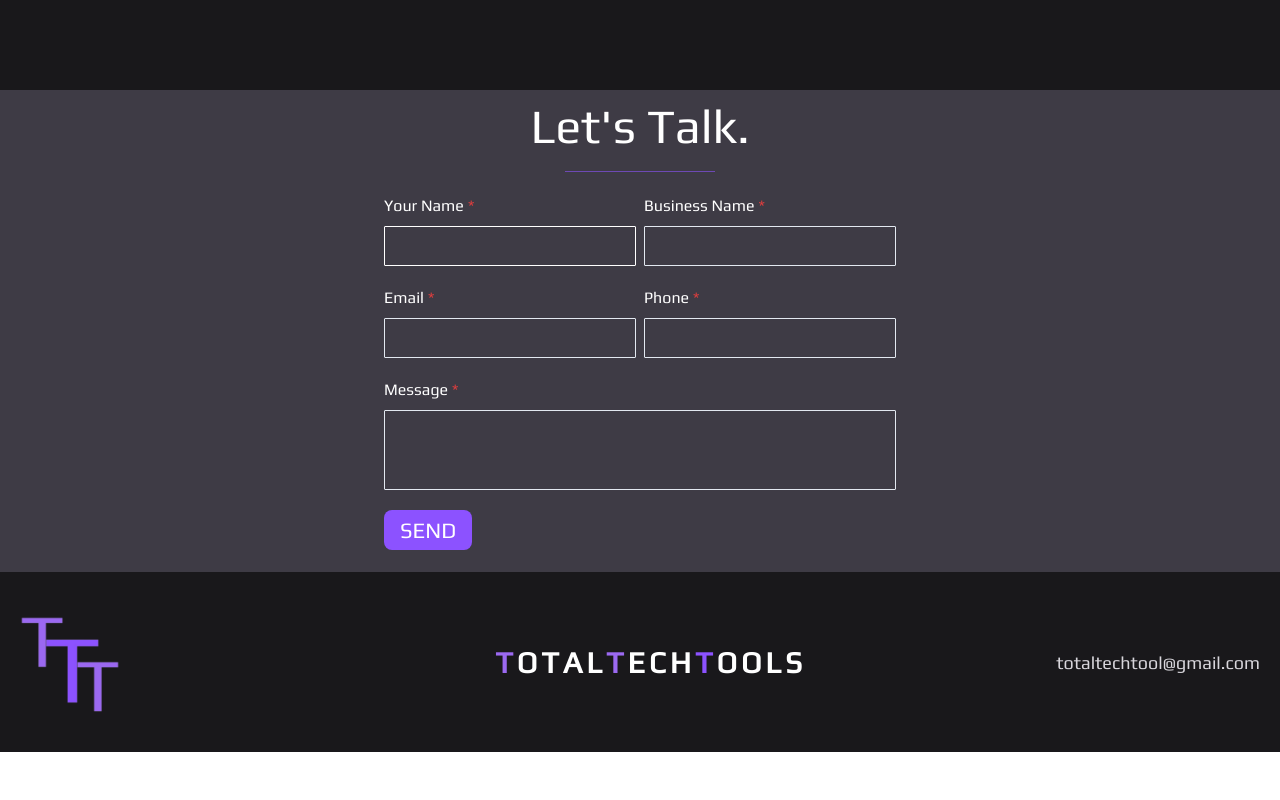
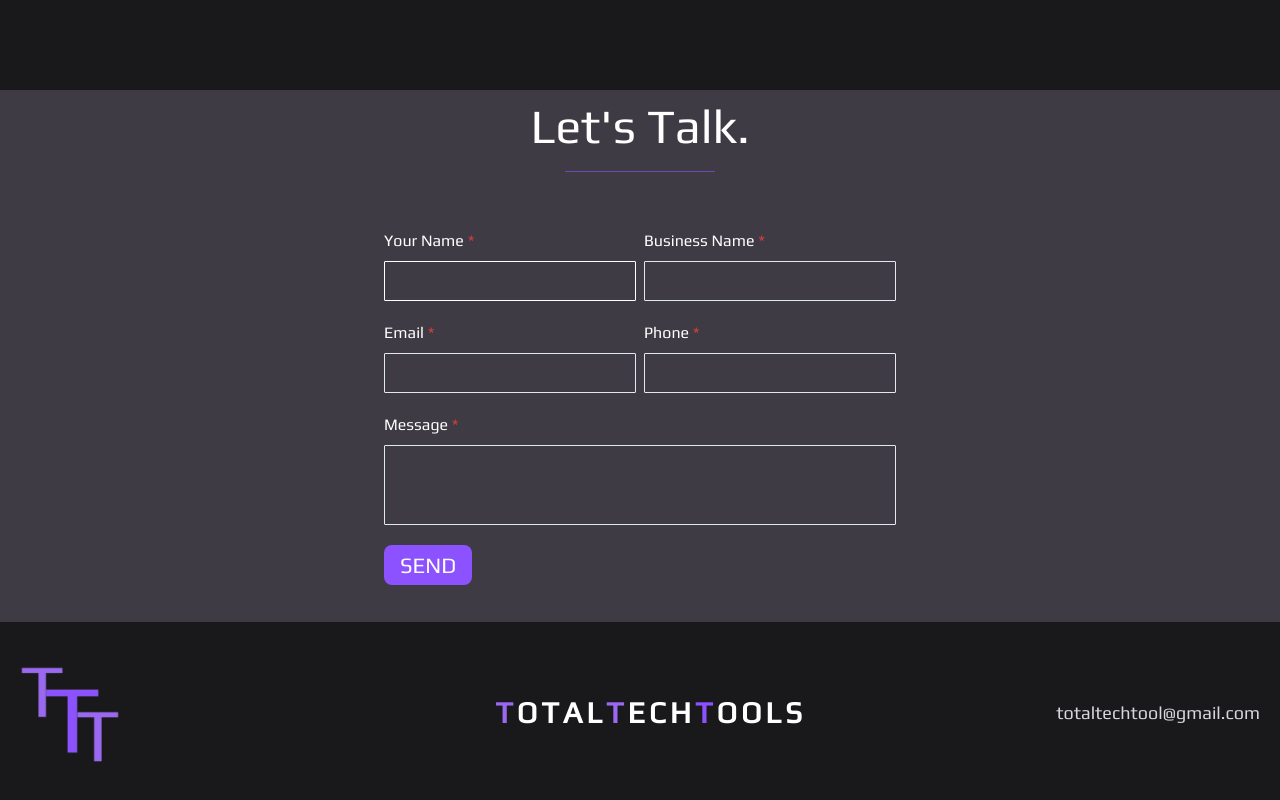
Before and after one commit to danctila/total-tech-tools, a React (Vite) app: page / in a window 1280 px wide. Shown: the part 4090-4890 px from the top of the page. Before the commit the page ends 4842 px from the top, so only its background shows below. Built offline with nearby package versions, Linux system fonts and the light colour scheme.

Commit message:
Added success features to dataform

```diff
--- a/src/Components/DataForm.tsx
+++ b/src/Components/DataForm.tsx
@@ -5,11 +5,14 @@ import {
   FormLabel,
   HStack,
   Input,
+  Text,
   VStack,
 } from "@chakra-ui/react";
 import { SetStateAction, useState } from "react";
 import emailjs from "@emailjs/browser";
 const DataForm = () => {
+  const [sent, setSent] = useState(false);
+
   const [email, setEmail] = useState("");
   const [name, setName] = useState("");
   const [businessName, setBusinessName] = useState("");
@@ -116,13 +119,17 @@ const DataForm = () => {
         templateParams,
         "HMQ9E4oLVbDaVSlhX"
       );
+      setSent(true);
+    } else {
+      setSent(false);
     }
   };
   return (
     <Box
       bg="#3E3B45"
-      h="400px"
+      h="450px"
       w="100%"
+      pt="20px"
       display="flex"
       justifyContent="center"
       alignItems="center"
@@ -204,7 +211,7 @@ const DataForm = () => {
         <Button
           type="submit"
           mt="20px"
-          bg="#8C52FF"
+          bg={sent ? "#52ff52" : "#8C52FF"}
           color="white"
           fontSize="22px"
           fontWeight="none"
@@ -214,6 +221,11 @@ const DataForm = () => {
         >
           SEND
         </Button>
+        {sent && (
+          <Text fontSize="20px" color="#52ff52">
+            Success! Thank you, we will be in touch shortly.
+          </Text>
+        )}
       </FormControl>
     </Box>
   );
```
